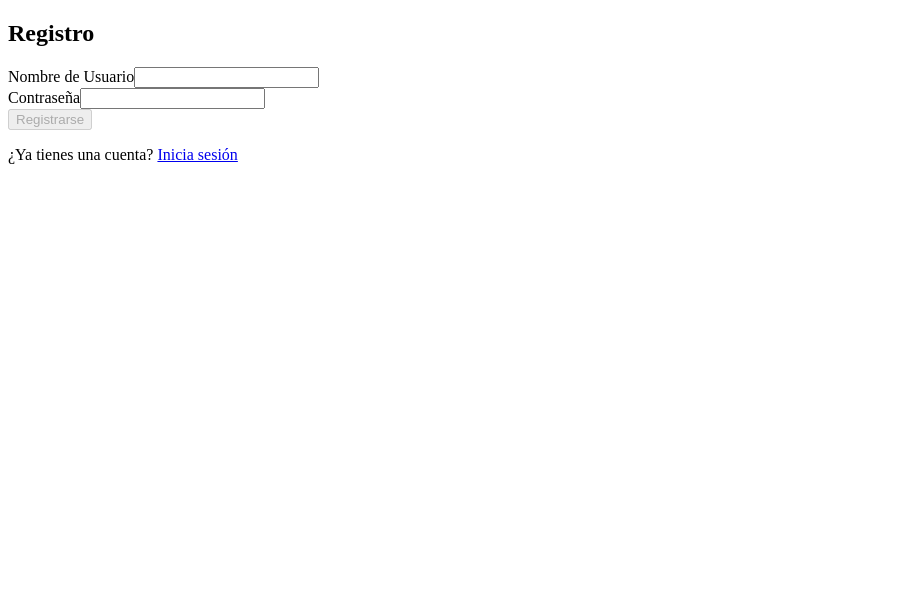
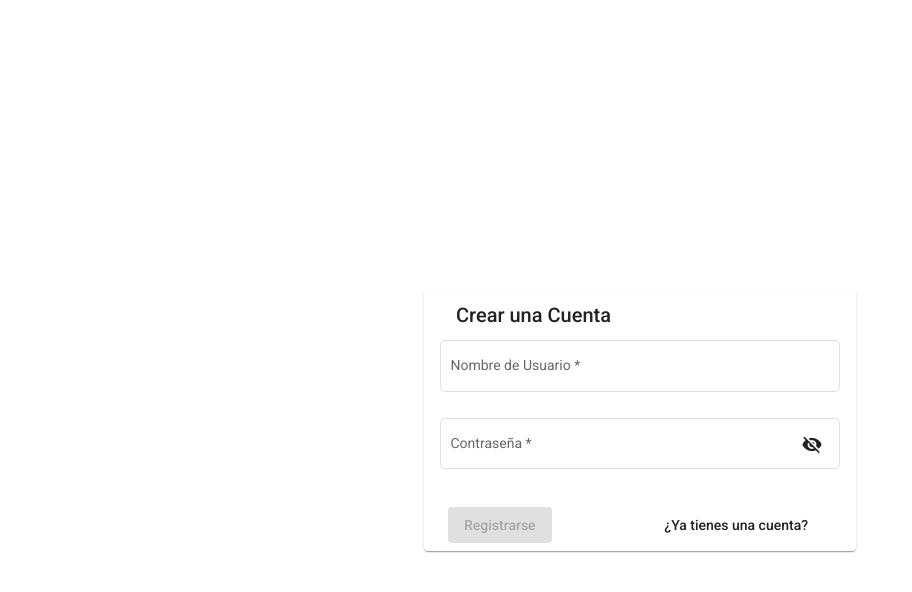
Before and after one commit to AlexArce2000/multi-chat-frontend, an Angular app: page /register in a window 1280 px wide. Shown: the top 592 px of the page, without its empty margins (0-912 px from the left). Built offline with nearby package versions, Linux system fonts and the light colour scheme.

Commit message:
registro agregado  y material angular

```diff
--- a/angular.json
+++ b/angular.json
@@ -31,6 +31,7 @@
               "src/assets"
             ],
             "styles": [
+              "./node_modules/@angular/material/prebuilt-themes/deeppurple-amber.css",
               "src/styles.scss"
             ],
             "scripts": []
@@ -99,6 +100,7 @@
               "src/assets"
             ],
             "styles": [
+              "./node_modules/@angular/material/prebuilt-themes/deeppurple-amber.css",
               "src/styles.scss"
             ],
             "scripts": []
--- a/package.json
+++ b/package.json
@@ -11,10 +11,12 @@
   "private": true,
   "dependencies": {
     "@angular/animations": "~13.3.0",
+    "@angular/cdk": "^13.3.9",
     "@angular/common": "~13.3.0",
     "@angular/compiler": "~13.3.0",
     "@angular/core": "~13.3.0",
     "@angular/forms": "~13.3.0",
+    "@angular/material": "^13.3.9",
     "@angular/platform-browser": "~13.3.0",
     "@angular/platform-browser-dynamic": "~13.3.0",
     "@angular/router": "~13.3.0",
--- a/src/app/app.module.ts
+++ b/src/app/app.module.ts
@@ -6,6 +6,8 @@ import { FormsModule, ReactiveFormsModule } from '@angular/forms';
 import { HttpClientModule } from '@angular/common/http';
 import { LoginComponent } from './features/auth/login/login.component';
 import { RegisterComponent } from './features/auth/register/register.component';
+import { BrowserAnimationsModule } from '@angular/platform-browser/animations';
+import { MaterialModule } from './shared/material/material.module';
 
 @NgModule({
   declarations: [
@@ -18,7 +20,9 @@ import { RegisterComponent } from './features/auth/register/register.component';
     AppRoutingModule,
     FormsModule,
     ReactiveFormsModule,
-    HttpClientModule
+    HttpClientModule,
+    BrowserAnimationsModule,
+    MaterialModule
   ],
   providers: [],
   bootstrap: [AppComponent]
--- a/src/app/features/auth/register/register.component.html
+++ b/src/app/features/auth/register/register.component.html
@@ -1,23 +1,40 @@
-<div class="container">
-  <h2>Registro</h2>
-  <!-- Conectamos el formulario HTML con nuestro FormGroup -->
-  <form [formGroup]="registerForm" (ngSubmit)="onSubmit()">
+<div class="form-container">
+  <mat-card>
+    <mat-card-header>
+      <mat-card-title>Crear una Cuenta</mat-card-title>
+    </mat-card-header>
 
-    <div class="form-group">
-      <label for="username">Nombre de Usuario</label>
-      <!-- Conectamos el input con el control 'username' -->
-      <input type="text" id="username" formControlName="username">
-      <!-- Aquí podríamos mostrar errores de validación -->
-    </div>
+    <mat-card-content>
+      <form [formGroup]="registerForm" (ngSubmit)="onSubmit()">
+        <mat-form-field appearance="outline">
+          <mat-label>Nombre de Usuario</mat-label>
+          <input matInput formControlName="username" required>
+          <mat-error *ngIf="username?.invalid && username?.touched">
+            <span *ngIf="username?.errors?.['required']">El nombre de usuario es requerido.</span>
+            <span *ngIf="username?.errors?.['minlength']">Debe tener al menos 3 caracteres.</span>
+          </mat-error>
+        </mat-form-field>
 
-    <div class="form-group">
-      <label for="password">Contraseña</label>
-      <input type="password" id="password" formControlName="password">
-      <!-- Aquí podríamos mostrar errores de validación -->
-    </div>
+        <mat-form-field appearance="outline">
+          <mat-label>Contraseña</mat-label>
+          <input matInput formControlName="password" [type]="hidePassword ? 'password' : 'text'" required>
+          <button mat-icon-button matSuffix (click)="togglePasswordVisibility()" type="button">
+            <mat-icon>{{ hidePassword ? 'visibility_off' : 'visibility' }}</mat-icon>
+          </button>
+          <mat-error *ngIf="password?.invalid && password?.touched">
+            <span *ngIf="password?.errors?.['required']">La contraseña es requerida.</span>
+            <span *ngIf="password?.errors?.['minlength']">Debe tener al menos 6 caracteres.</span>
+          </mat-error>
+        </mat-form-field>
 
-    <button type="submit" [disabled]="registerForm.invalid">Registrarse</button>
+      </form>
+    </mat-card-content>
 
-  </form>
-  <p>¿Ya tienes una cuenta? <a routerLink="/login">Inicia sesión</a></p>
+    <mat-card-actions>
+      <button mat-raised-button color="primary" [disabled]="registerForm.invalid" (click)="onSubmit()">
+        Registrarse
+      </button>
+      <a mat-button routerLink="/login">¿Ya tienes una cuenta?</a>
+    </mat-card-actions>
+  </mat-card>
 </div>
--- a/src/app/features/auth/register/register.component.scss
+++ b/src/app/features/auth/register/register.component.scss
@@ -0,0 +1,28 @@
+.form-container {
+  display: flex;
+  justify-content: center;
+  align-items: center;
+  height: 100vh;
+  padding: 20px;
+}
+
+mat-card {
+  width: 100%;
+  max-width: 400px;
+}
+
+mat-card-content {
+  display: flex;
+  flex-direction: column;
+}
+
+mat-form-field {
+  width: 100%;
+}
+
+mat-card-actions {
+  display: flex;
+  justify-content: space-between;
+  align-items: center;
+  padding: 0 16px 16px;
+}
--- a/src/app/features/auth/register/register.component.ts
+++ b/src/app/features/auth/register/register.component.ts
@@ -1,7 +1,7 @@
 import { Component, OnInit } from '@angular/core';
-import { FormBuilder, FormGroup, Validators } from '@angular/forms';
+import { FormBuilder, FormGroup, Validators, AbstractControl } from '@angular/forms';
+import { Router } from '@angular/router';
 import { AuthService } from 'src/app/core/services/auth.service';
-import { Router } from '@angular/router';
 
 @Component({
   selector: 'app-register',
@@ -9,37 +9,51 @@ import { Router } from '@angular/router';
   styleUrls: ['./register.component.scss']
 })
 export class RegisterComponent implements OnInit {
+
   registerForm!: FormGroup;
+  hidePassword = true;
+
   constructor(
     private fb: FormBuilder,
     private authService: AuthService,
     private router: Router
   ) { }
+
   ngOnInit(): void {
     this.registerForm = this.fb.group({
-      // Definimos los controles del formulario
       username: ['', [Validators.required, Validators.minLength(3)]],
       password: ['', [Validators.required, Validators.minLength(6)]]
     });
   }
 
+  get username(): AbstractControl | null {
+    return this.registerForm.get('username');
+  }
+
+  get password(): AbstractControl | null {
+    return this.registerForm.get('password');
+  }
+
+  togglePasswordVisibility(): void {
+    this.hidePassword = !this.hidePassword;
+  }
+
   onSubmit(): void {
     if (this.registerForm.invalid) {
+      this.registerForm.markAllAsTouched();
       return;
     }
-    console.log('Formulario de registro enviado:', this.registerForm.value);
-        this.authService.register(this.registerForm.value).subscribe({
+
+    this.authService.register(this.registerForm.value).subscribe({
       next: (response) => {
         console.log('Registro exitoso:', response);
-        // Si el registro es exitoso, redirigimos al usuario al login
         this.router.navigate(['/login']);
       },
       error: (err) => {
         console.error('Error en el registro:', err);
-        // Aquí podrías mostrar un mensaje de error al usuario
+        if (err.error) {
+        }
       }
     });
   }
-
-
 }
--- a/src/index.html
+++ b/src/index.html
@@ -6,8 +6,11 @@
   <base href="/">
   <meta name="viewport" content="width=device-width, initial-scale=1">
   <link rel="icon" type="image/x-icon" href="favicon.ico">
+  <link rel="preconnect" href="https://fonts.gstatic.com">
+  <link href="https://fonts.googleapis.com/css2?family=Roboto:wght@300;400;500&display=swap" rel="stylesheet">
+  <link href="https://fonts.googleapis.com/icon?family=Material+Icons" rel="stylesheet">
 </head>
-<body>
+<body class="mat-typography">
   <app-root></app-root>
 </body>
 </html>
--- a/src/styles.scss
+++ b/src/styles.scss
@@ -1 +1,7 @@
-/* You can add global styles to this file, and also import other style files */
+html, body {
+  height: 100%;
+}
+body {
+  margin: 0;
+  font-family: Roboto, "Helvetica Neue", sans-serif;
+}
```
Also changed, not shown: src/app/core/services/auth.service.ts (+0 -8 lines), src/app/shared/material/material.module.ts (added, +24 -0 lines), 2 other files (tests, documents, lock files or other folders).
